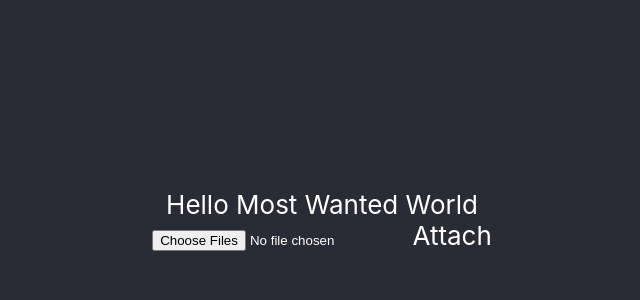
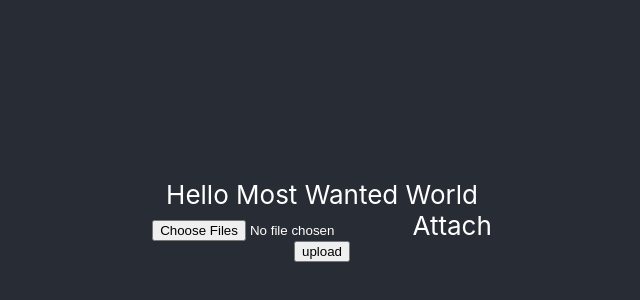
Before and after one commit to ksyhoo/na-kd-fe-stoby-flips-hackaton, a React (Create React App) app: page / in a window 1280 px wide. Shown: the part 180-480 px from the top of the page, without its empty margins (318-958 px from the left). Built offline with nearby package versions, Linux system fonts and the light colour scheme.

Commit message:
add file upload

```diff
--- a/src/App.tsx
+++ b/src/App.tsx
@@ -14,6 +14,20 @@ const  App = () => {
       return
     }
     setSelectedImage(target.files[0])
+  }
+
+  const onUploadPicture = async () => {
+    const blob = new Blob([selectedImage as BlobPart], {
+      type: 'application/vnd.openxmlformats-officedocument.spreadsheetml.sheet',
+    });
+    const formData = new FormData();
+    formData.append("file", blob);
+
+    const res = await fetch("http://urlhere", {
+        method: "POST",
+        body: formData,
+    })
+
   }
 
   useEffect(() => {
@@ -35,6 +49,7 @@ const  App = () => {
         Hello Most Wanted World
        <ImageInput onSelectImage={onSelectImage}/>
        {selectedImage && <ImagePreview img={preview} />}
+       <button onClick={onUploadPicture}>upload</button>
       </header>
     </div>
   );
```
